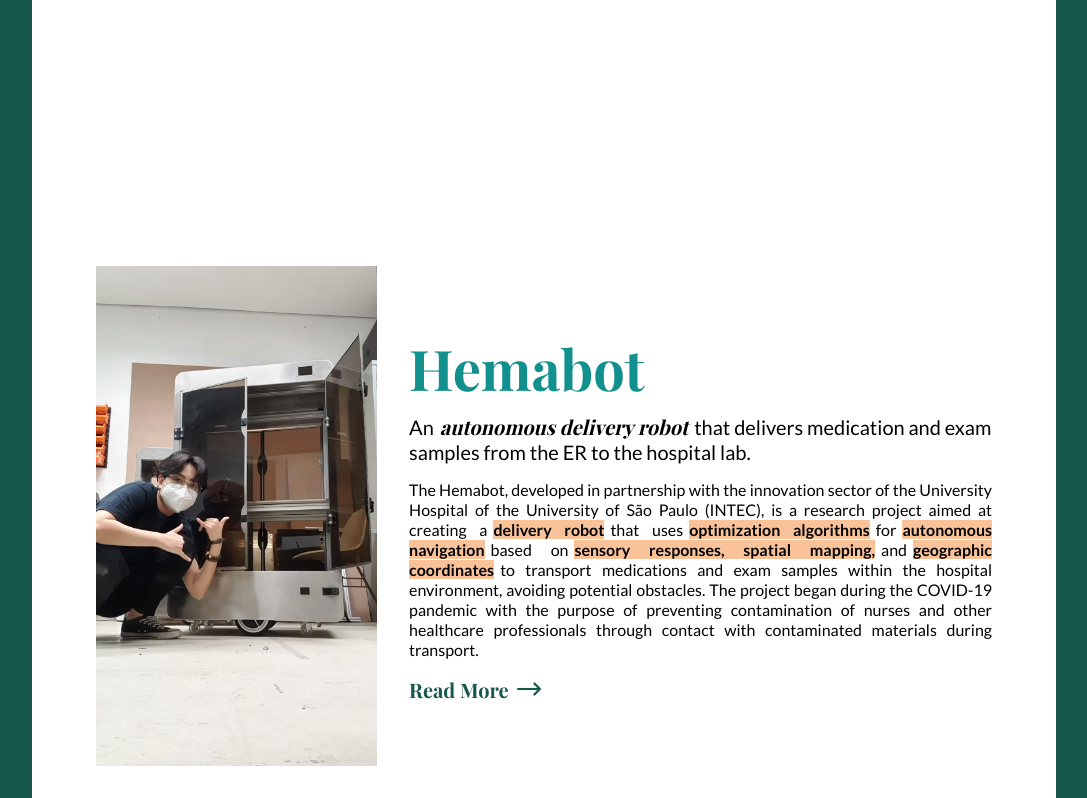
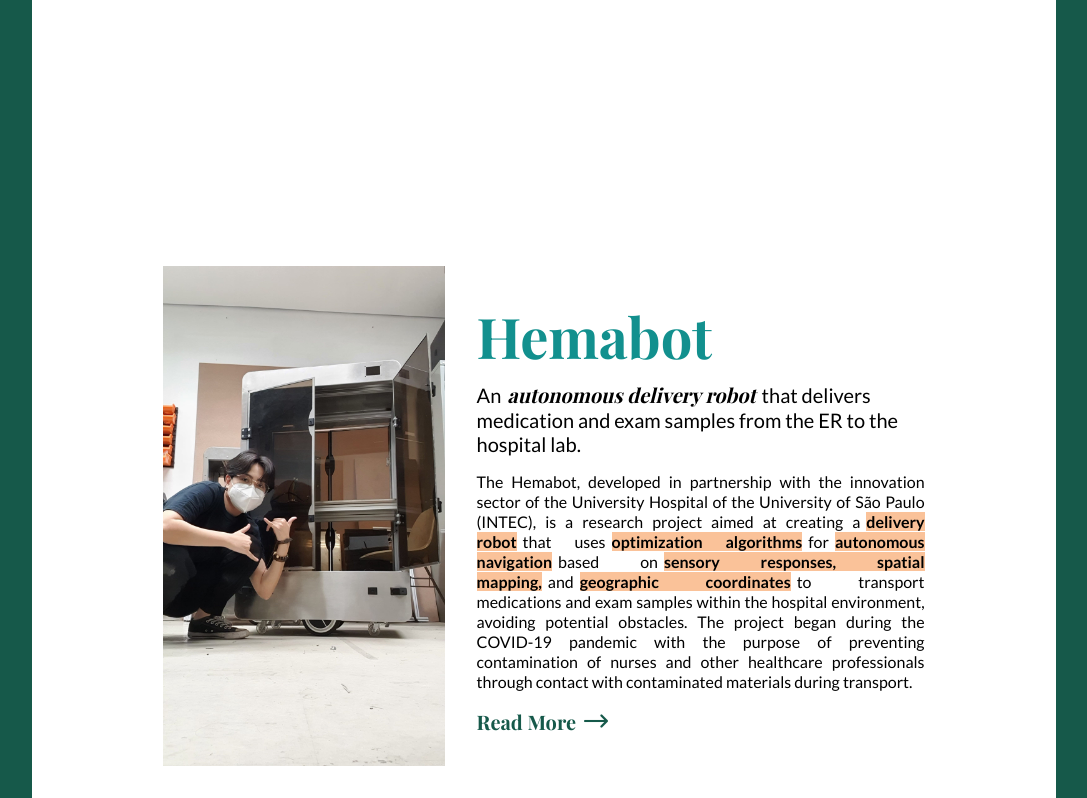
Before and after one commit to RossSumie/rossanatsutsumiportfolio, a Next.js app: page / in a window 1280 px wide. Shown: the part 1484-2282 px from the top of the page, without its empty margins (96-1183 px from the left). Built offline with nearby package versions, Linux system fonts and the light colour scheme; a web font is replaced by a local one.

Commit message:
fix: typescript version on pckg.json

```diff
--- a/package.json
+++ b/package.json
@@ -59,7 +59,7 @@
         "jest-styled-components": "^7.0.8",
         "lint-staged": "^10.5.4",
         "prettier": "^2.2.1",
-        "typescript": "4.5.0"
+        "typescript": "5.7.0"
     },
     "license": "MIT"
 }
--- a/src/components/GeneralComponents/Cards/Hemabot/styles.ts
+++ b/src/components/GeneralComponents/Cards/Hemabot/styles.ts
@@ -25,13 +25,13 @@
     display: flex;
     flex-direction: column;
     align-items: left;
-    width: 50%;
 `;
 
 export const RightContainer = styled.div`
     display: flex;
     flex-direction: column;
     align-items: left;
+    width: 50%;
 `;
 
 export const Title = styled.h1`
```
